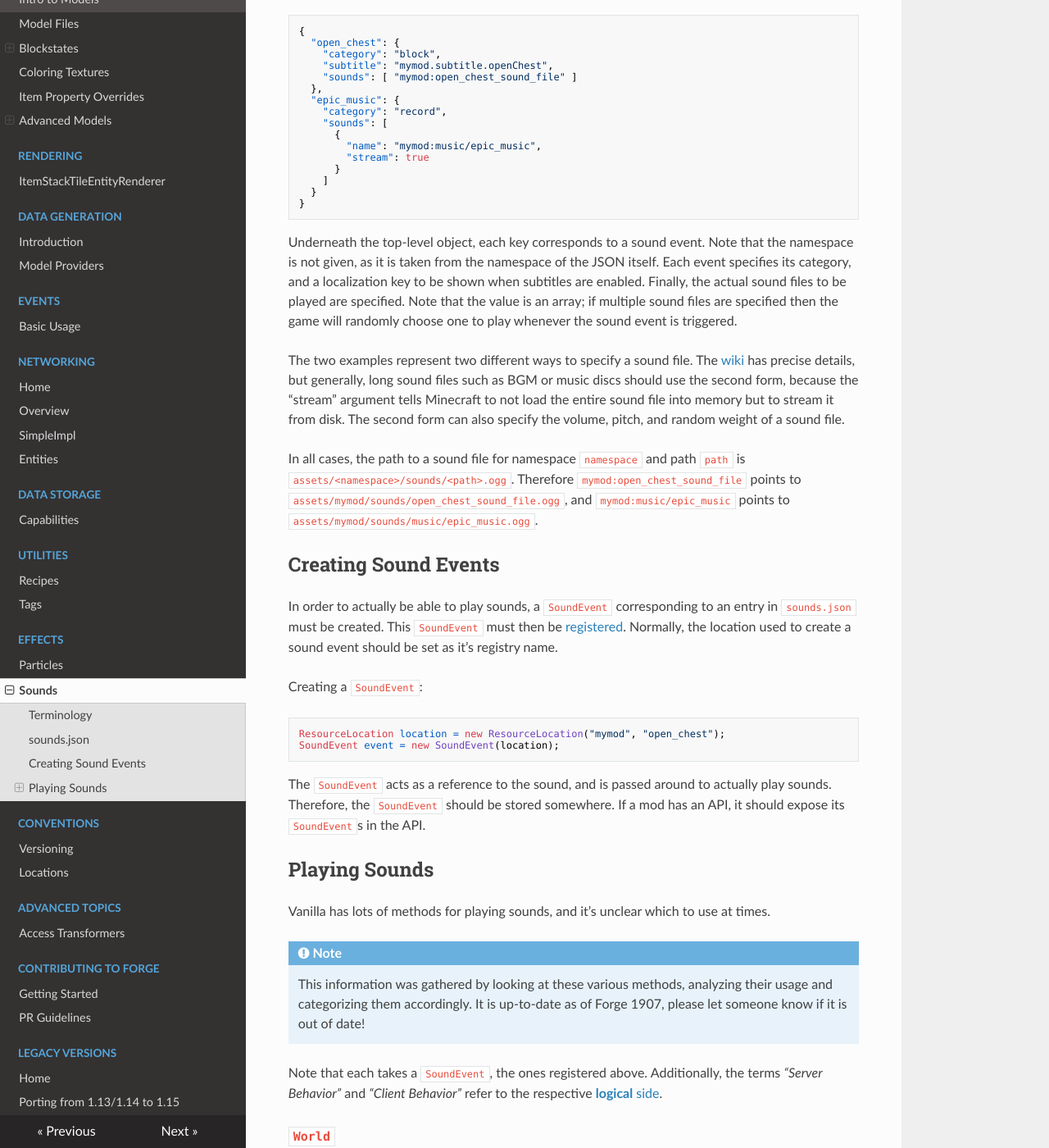
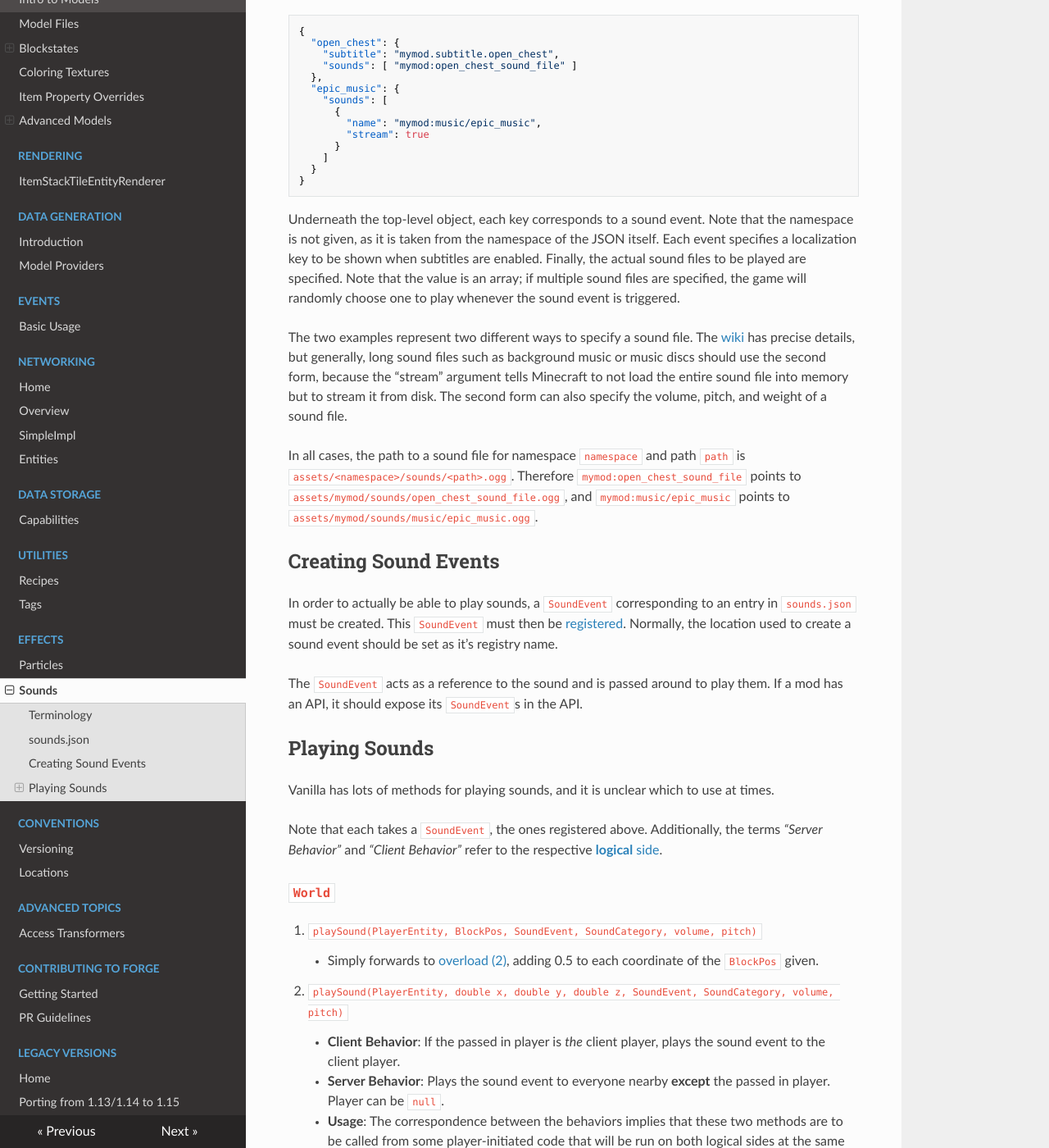
Before and after one commit to MinecraftForge/Documentation, an MkDocs documentation site: the page built from docs/effects/sounds.md, in a window 1280 px wide and 1400 px high, scrolled down 626 px. Shown: the whole window at 82% size. Built offline with MkDocs 1.6.1, drawn with Linux system fonts in a browser that asks for light colours; nearby versions of some CDN libraries; some of the changed text lies outside the part shown.

Commit message:
Effects Cleanup (#19)
This is a cleanup of the effects folder to address any syntax, formatting, and outdated information in the docs.

- The data within this folder should be overhauled and explained thoroughly. Currently, they are more shallow tutorials than actual documentation.

````diff
--- a/docs/effects/sounds.md
+++ b/docs/effects/sounds.md
@@ -6,26 +6,24 @@ Terminology
 
 | Term | Description |
 |----------------|----------------|
-|  Sound Events  | Something that triggers a sound effect. Examples include `"minecraft:block.anvil.hit"` or `"botania:spreaderFire"`. |
-| Sound Category | The category of the sound, for example `"player"`, `"block"` or simply `"master"`. The sliders in the sound settings GUI represent these categories. |
-|   Sound File   | The literal file on disk that is played, usually an .ogg file. |
+|  Sound Events  | Something that triggers a sound effect. Examples include `minecraft:block.anvil.hit` or `botania:spreader_fire`. |
+| Sound Category | The category of the sound, for example `player`, `block` or simply `master`. The sliders in the sound settings GUI represent these categories. |
+|   Sound File   | The literal file on disk that is played: an .ogg file. |
 
 `sounds.json`
 -------------
 
-This JSON defines sound events, and defines which sound files they play, the subtitle, etc. Sound events are identified with [`ResourceLocation`][ResourceLocation]s. `sounds.json` should be located at the root of a resource namespace (`assets/<namespace>/sounds.json`), and it defines sound events in that namespace (`assets/<namespace>/sounds.json` defines sound events in the namespace `namespace`.).
+This JSON defines sound events, and defines which sound files they play, the subtitle, etc. Sound events are identified with [`ResourceLocation`][loc]s. `sounds.json` should be located at the root of a resource namespace (`assets/<namespace>/sounds.json`), and it defines sound events in that namespace (`assets/<namespace>/sounds.json` defines sound events in the namespace `namespace`.).
 
 A full specification is available on the vanilla [wiki][], but this example highlights the important parts:
 
 ```json
 {
   "open_chest": {
-    "category": "block",
-    "subtitle": "mymod.subtitle.openChest",
+    "subtitle": "mymod.subtitle.open_chest",
     "sounds": [ "mymod:open_chest_sound_file" ]
   },
   "epic_music": {
-    "category": "record",
     "sounds": [
       {
         "name": "mymod:music/epic_music",
@@ -36,9 +34,9 @@ A full specification is available on the vanilla [wiki][], but this example high
 }
 ```
 
-Underneath the top-level object, each key corresponds to a sound event. Note that the namespace is not given, as it is taken from the namespace of the JSON itself. Each event specifies its category, and a localization key to be shown when subtitles are enabled. Finally, the actual sound files to be played are specified. Note that the value is an array; if multiple sound files are specified then the game will randomly choose one to play whenever the sound event is triggered.
+Underneath the top-level object, each key corresponds to a sound event. Note that the namespace is not given, as it is taken from the namespace of the JSON itself. Each event specifies a localization key to be shown when subtitles are enabled. Finally, the actual sound files to be played are specified. Note that the value is an array; if multiple sound files are specified, the game will randomly choose one to play whenever the sound event is triggered.
 
-The two examples represent two different ways to specify a sound file. The [wiki][] has precise details, but generally, long sound files such as BGM or music discs should use the second form, because the "stream" argument tells Minecraft to not load the entire sound file into memory but to stream it from disk. The second form can also specify the volume, pitch, and random weight of a sound file.
+The two examples represent two different ways to specify a sound file. The [wiki][] has precise details, but generally, long sound files such as background music or music discs should use the second form, because the "stream" argument tells Minecraft to not load the entire sound file into memory but to stream it from disk. The second form can also specify the volume, pitch, and weight of a sound file.
 
 In all cases, the path to a sound file for namespace `namespace` and path `path` is `assets/<namespace>/sounds/<path>.ogg`. Therefore `mymod:open_chest_sound_file` points to `assets/mymod/sounds/open_chest_sound_file.ogg`, and `mymod:music/epic_music` points to `assets/mymod/sounds/music/epic_music.ogg`.
 
@@ -47,22 +45,12 @@ Creating Sound Events
 
 In order to actually be able to play sounds, a `SoundEvent` corresponding to an entry in `sounds.json` must be created. This `SoundEvent` must then be [registered][registration]. Normally, the location used to create a sound event should be set as it's registry name.
 
-Creating a `SoundEvent`:
-
-```java
-ResourceLocation location = new ResourceLocation("mymod", "open_chest");
-SoundEvent event = new SoundEvent(location);
-```
-
-The `SoundEvent` acts as a reference to the sound, and is passed around to actually play sounds. Therefore, the `SoundEvent` should be stored somewhere. If a mod has an API, it should expose its `SoundEvent`s in the API.
+The `SoundEvent` acts as a reference to the sound and is passed around to play them. If a mod has an API, it should expose its `SoundEvent`s in the API.
 
 Playing Sounds
 --------------
 
-Vanilla has lots of methods for playing sounds, and it's unclear which to use at times.
-
-!!! Note
-    This information was gathered by looking at these various methods, analyzing their usage and categorizing them accordingly. It is up-to-date as of Forge 1907, please let someone know if it is out of date!
+Vanilla has lots of methods for playing sounds, and it is unclear which to use at times.
 
 Note that each takes a `SoundEvent`, the ones registered above. Additionally, the terms *"Server Behavior"* and *"Client Behavior"* refer to the respective [**logical** side][sides].
 
@@ -74,7 +62,7 @@ Note that each takes a `SoundEvent`, the ones registered above. Additionally, th
 2. <a name="world-playsound-pxyzecvp"></a> `playSound(PlayerEntity, double x, double y, double z, SoundEvent, SoundCategory, volume, pitch)`
     - **Client Behavior**: If the passed in player is *the* client player, plays the sound event to the client player.
     - **Server Behavior**: Plays the sound event to everyone nearby **except** the passed in player. Player can be `null`.
-    - **Usage**: The correspondence between the behaviors implies that these two methods are to be called from some player-initiated code that will be run on both logical sides at the same time - the logical client handles playing it to the user and the logical server handles everyone else hearing it without re-playing it to the original user.
+    - **Usage**: The correspondence between the behaviors implies that these two methods are to be called from some player-initiated code that will be run on both logical sides at the same time: the logical client handles playing it to the user, and the logical server handles everyone else hearing it without re-playing it to the original user.
        They can also be used to play any sound in general at any position server-side by calling it on the logical server and passing in a `null` player, thus letting everyone hear it.
 
 3. <a name="world-playsound-xyzecvpd"></a> `playSound(double x, double y, double z, SoundEvent, SoundCategory, volume, pitch, distanceDelay)`
@@ -111,7 +99,7 @@ Note that each takes a `SoundEvent`, the ones registered above. Additionally, th
     - **Server Behavior**: Method is client-only.
     - **Usage**: Just like the ones in `World`, these two overrides in the player classes seem to be for code that runs together on both sides. The client handles playing the sound to the user, while the server handles everyone else hearing it without re-playing to the original user.
 
+[loc]: ../concepts/resources.md#resourcelocation
 [wiki]: https://minecraft.gamepedia.com/Sounds.json
 [registration]: ../concepts/registries.md#methods-for-registering
-[ResourceLocation]: ../concepts/resources.md#resourcelocation
 [sides]: ../concepts/sides.md
````
Also changed, not shown: docs/effects/particles.md (+13 -9 lines).
